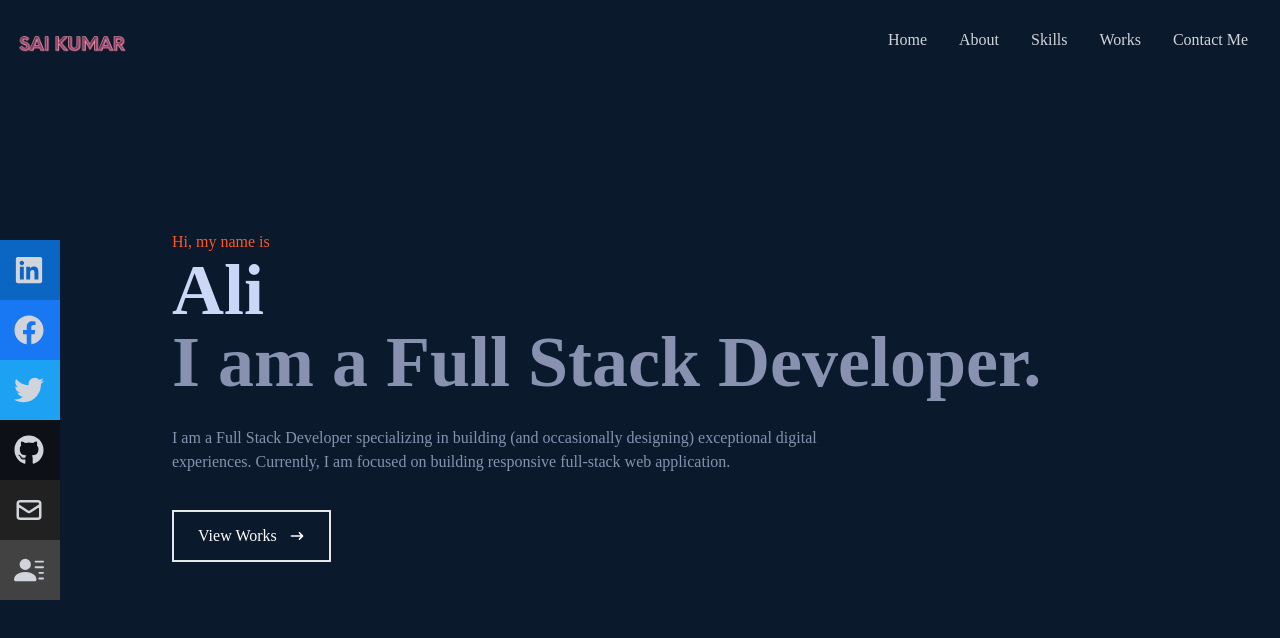
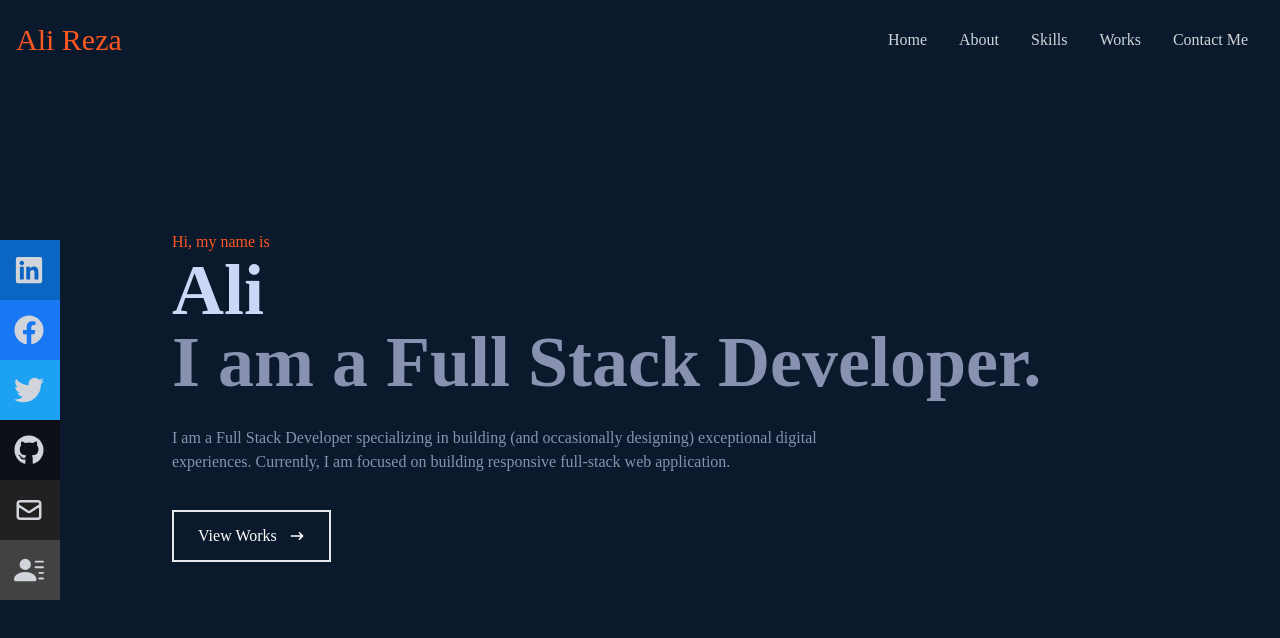
Before and after one commit to alirazar10/portfolio, a React (Create React App) app: page / in a window 1280 px wide. Shown: the top 638 px of the page. Built offline with nearby package versions, Linux system fonts and the light colour scheme.

Commit message:
name in header

```diff
--- a/src/components/Navbar.jsx
+++ b/src/components/Navbar.jsx
@@ -12,7 +12,8 @@ const Navbar = () => {
   return (
     <div className='fixed w-full h-[80px] flex justify-between items-center px-4 bg-[#0a192b] text-gray-300'>
       <div>
-        <img src={Logo} alt="Logo" className='w-28'/>
+        {/* <img src={Logo} alt="Logo" className='w-28'/> */}
+        <h2 className='text-[#ff5722] text-3xl'> Ali Reza </h2>
       </div>
       {/* menu */}
       <div>
```
